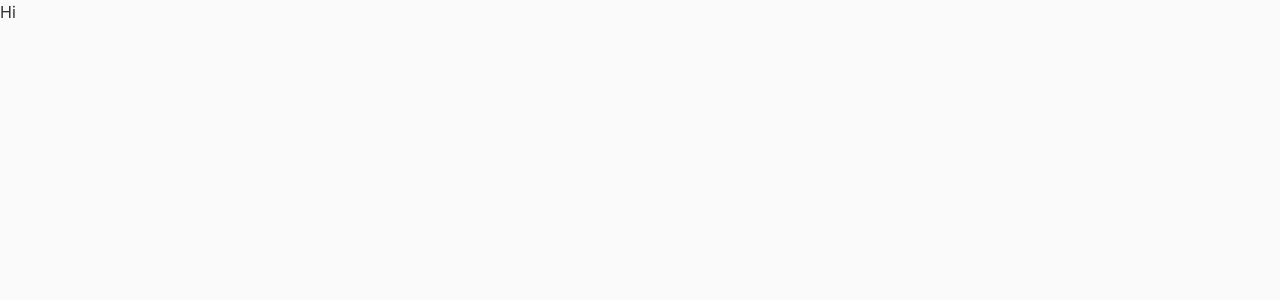
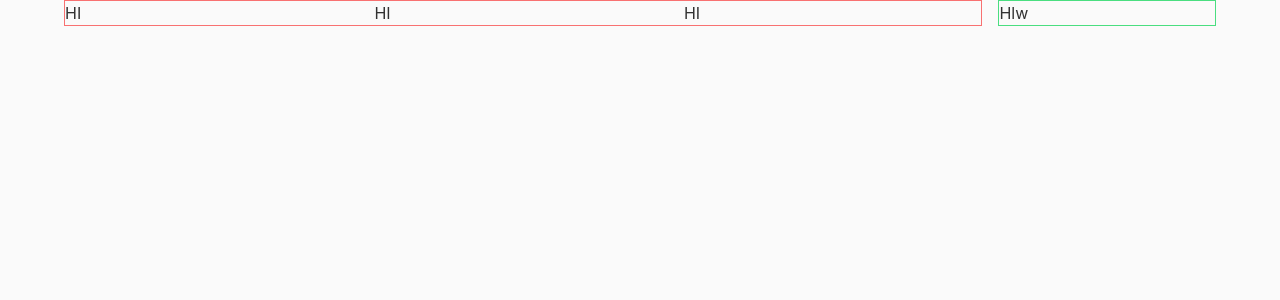
Before and after one commit to rajibdas-it/super-active-club, a React (Create React App) app: page / in a window 1280 px wide. Shown: the top 300 px of the page. Built offline with nearby package versions, Linux system fonts and the light colour scheme.

Commit message:
add usestate and useeffect for fetching and store data

```diff
--- a/src/App.js
+++ b/src/App.js
@@ -1,9 +1,10 @@
 import "./App.css";
+import Todos from "./Components/Todos/Todos";
 
 function App() {
   return (
     <div>
-      <h1>Hi</h1>
+      <Todos></Todos>
     </div>
   );
 }
--- a/src/Components/Todos/Todos.js
+++ b/src/Components/Todos/Todos.js
@@ -1,7 +1,26 @@
-import React from "react";
+import React, { useEffect, useState } from "react";
 
 const Todos = () => {
-  return <div></div>;
+  const [todos, setTodos] = useState([]);
+  useEffect(() => {
+    fetch("todos.json")
+      .then((res) => res.json())
+      .then((data) => console.log(data));
+  }, []);
+  return (
+    <div className="w-[90%] mx-auto grid grid-cols-5 gap-4">
+      <div className="todos-container col-span-4 border border-red-400">
+        <div className="grid  sm:grid-cols-1 md:grid-cols-2 lg:grid-cols-3 gap-3">
+          <h1>HI</h1>
+          <h1>HI</h1>
+          <h1>HI</h1>
+        </div>
+      </div>
+      <div className="cart-container border border-green-400">
+        <h1>Hlw</h1>
+      </div>
+    </div>
+  );
 };
 
 export default Todos;
```
Also changed, not shown: src/Components/Todo/Todo.js (added).
